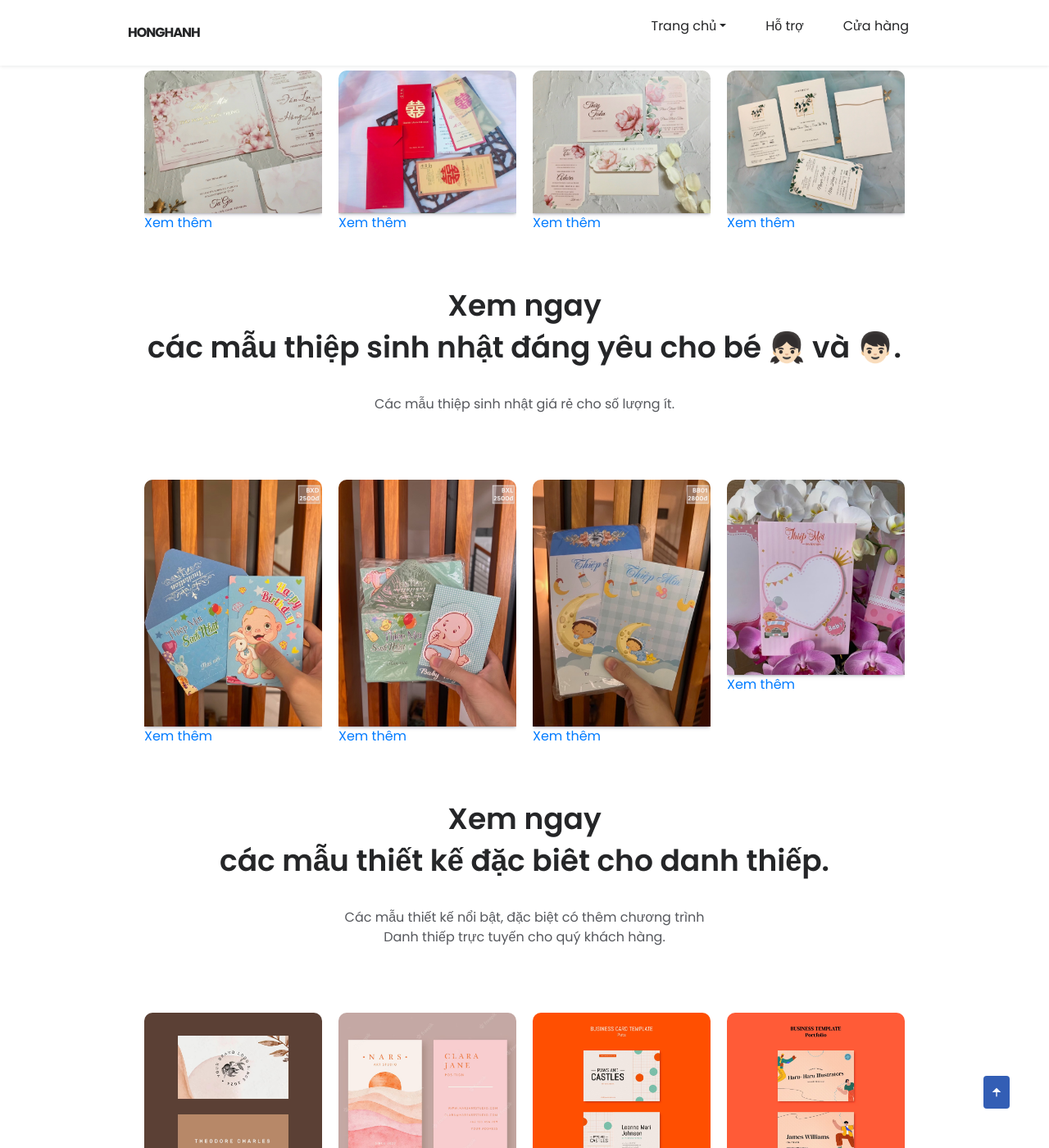
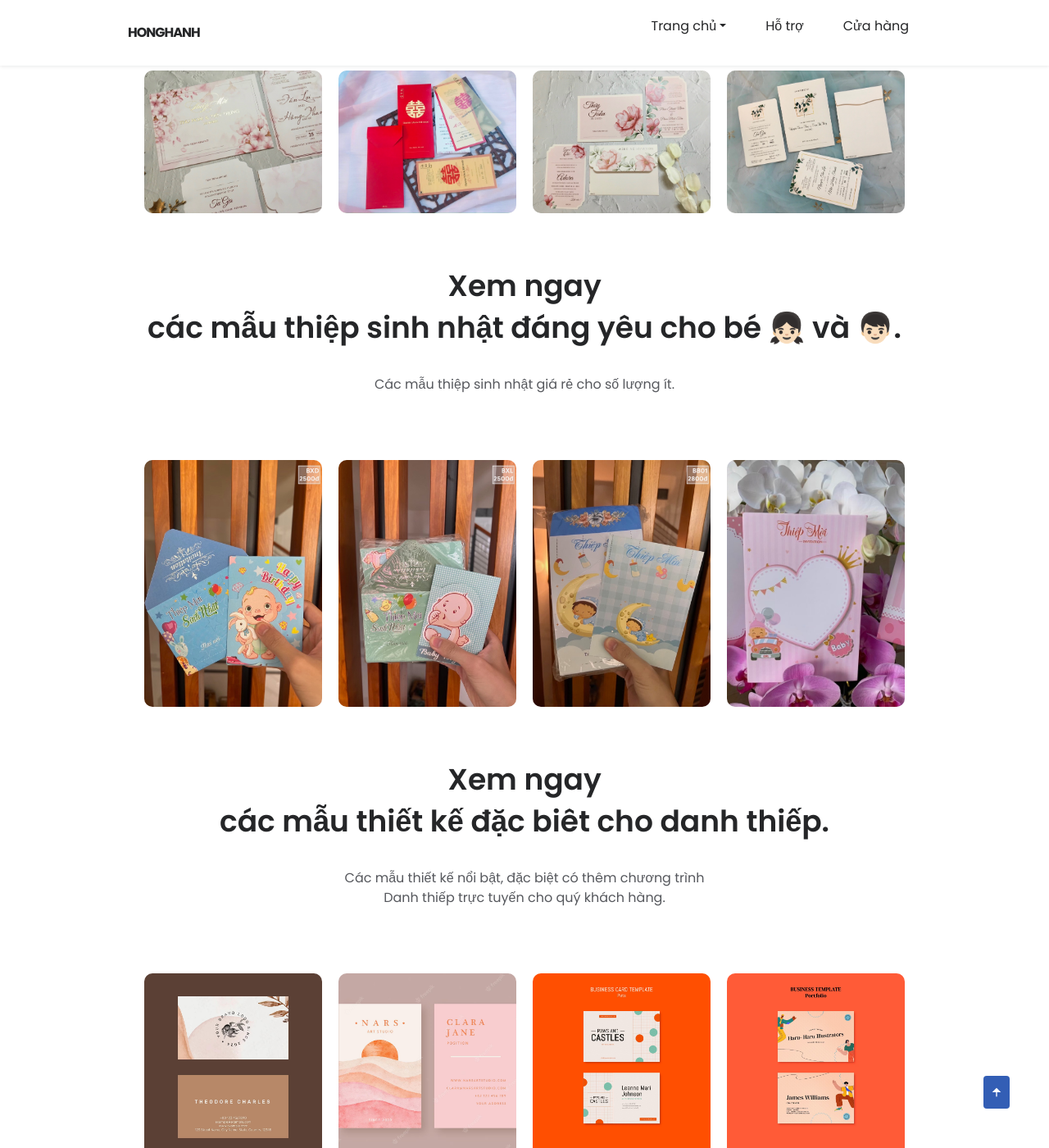
Before and after one commit to darleigh/invitation, a Jekyll site: the page built from index.html, in a window 1280 px wide and 1400 px high, scrolled down 2309 px. Shown: the whole window at 82% size. Built offline with Jekyll 4.4.1, drawn with Linux system fonts in a browser that asks for light colours; a style sheet for code colours, icons or effects is not loaded; some of the changed text lies outside the part shown.

Commit message:
Update lan nua ne

```diff
--- a/_layouts/project.html
+++ b/_layouts/project.html
@@ -26,8 +26,8 @@
 					</h1>
 					<p class="home__description">Vào ngày <b>{{ page.date | date: "%d/%m/%Y" }}</b>.
 					<br>Tại <b>{{page.project.location}}</b>.</p>
-					<p> {{site.baseurl}}+"/customer/"+{{page.project.direction}}</p>
-					<p>{{site.baseurl}}/customer/{{site.categories.projects.project.direction}}</p>
+					<p> "{{site.baseurl}}+/customer/+{{page.project.direction}}"</p>
+					<p>{{site.baseurl}}+/customer/+{{site.categories.projects.project.direction}}</p>
 					<p class="home__description">
 						Hạnh phúc không phải là điều dễ dàng để đạt được, nhưng nếu bạn sẵn sàng bước qua những chông gai và khó khăn, thì đó là một hành trình đầy ý nghĩa. Và khi bạn đã tìm thấy người mình yêu thương, hãy cùng nhau trải qua những khoảnh khắc tuyệt vời nhất của cuộc đời.
 					</p>
--- a/index.html
+++ b/index.html
@@ -45,7 +45,7 @@
 								  {% if file.path contains "{{site.baseurl}}/customer/{{page.project.direction}}/ %}
 									{% if not found_image %}
 									  {% assign found_image = true %}
-									  <img src="{{site.baseurl}}/customer/{{item.project.direction | prepend: site.baseurl }}" alt="{{ item.project.title }}" />
+									  <img src="{{page.baseurl}}/customer/{{item.project.direction | prepend: site.baseurl }}" alt="{{ item.project.title }}" />
 									{% endif %}
 								  {% endif %}
 								  {% if found_image %}{% break %}{% endif %}
@@ -54,7 +54,7 @@
 							</div>
 							<span class="h2">{{ item.project.type }}</span>
 							<h3>{{ item.project.title }}</h3>
-							<p>{{site.baseurl}}/customer/{{item.project.direction | prepend: site.baseurl }}</p>
+							<p>{{page.baseurl}}/customer/{{item.project.direction}}</p>
 						  </a>
 						</li>
 					  {% endfor %}
@@ -177,7 +177,6 @@
 					<article class="product__card">
 					  <div class="product__circle"></div>
 					  <img src="{{ file.path | prepend: site.baseurl }}" alt="{{ file.name }}" class="product__img"/>
-					  <a href="{{site.baseurl}}/product">Xem thêm</a>
 					</article>
 				  {% endif %}
 				{% endfor %}
@@ -202,7 +201,7 @@
 					<article class="product__card">
 					  <div class="product__circle"></div>
 					  <img src="{{ file.path | prepend: site.baseurl }}" alt="{{ file.name }}" class="product__img"/>
-					  <a href="{{site.baseurl}}/product">Xem thêm</a>
+
 					</article>
 				  {% endif %}
 				{% endfor %}
@@ -227,7 +226,7 @@
 					<article class="product__card">
 					  <div class="product__circle"></div>
 					  <img src="{{ file.path | prepend: site.baseurl }}" alt="{{ file.name }}" class="product__img"/>
-					  <a href="{{site.baseurl}}/product">Xem thêm</a>
+
 					</article>
 				  {% endif %}
 				{% endfor %}
```
